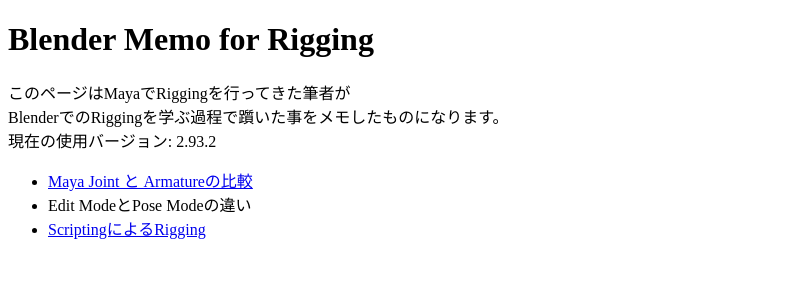
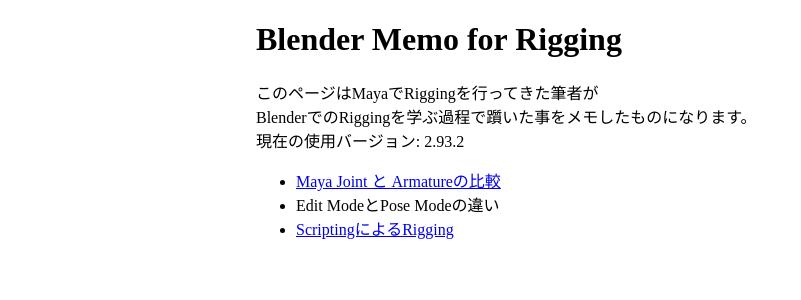
Before and after one commit to akiwoRM/akiwoRM.github.io, a Jekyll site: the page built from index.md, in a window 1280 px wide. Shown: the top 300 px of the page, without its empty margins (0-801 px from the left). Built offline with Jekyll 4.4.1, drawn with Linux system fonts in a browser that asks for light colours; Markdown is read by kramdown in place of the engine named in the settings.

Commit message:
Update style.css

```diff
--- a/css/style.css
+++ b/css/style.css
@@ -1,5 +1,6 @@
 body{
   text-align: center;
+  margin: 20px 20%;
 }
 #contents{
   text-align: left;
```
